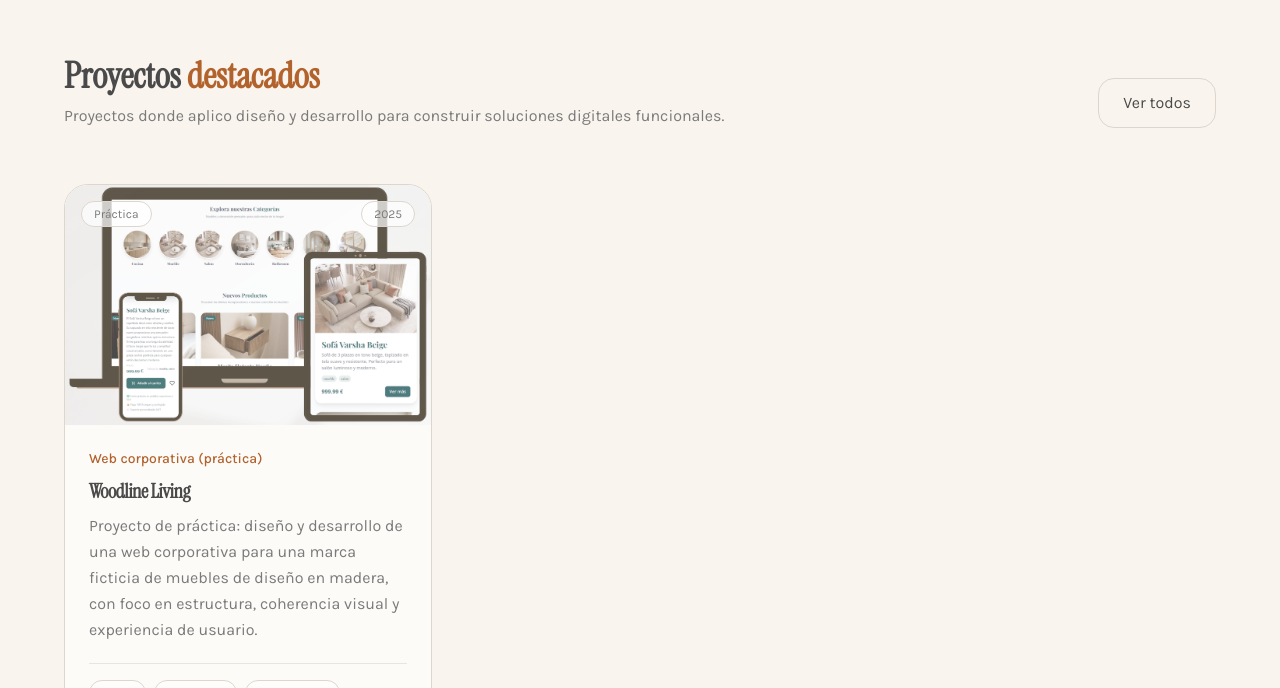
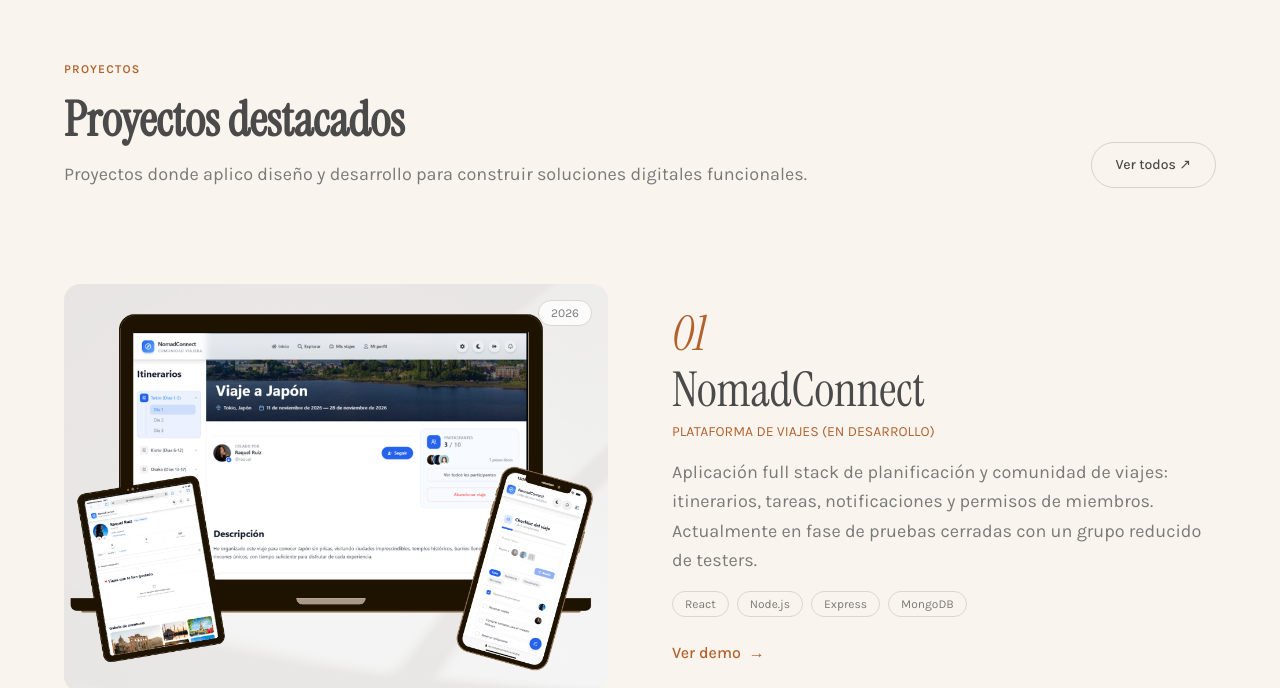
Before and after one commit to raquelruz/raquelruz-design, a React (Vite) app: page / in a window 1280 px wide. Shown: the part 2948-3636 px from the top of the page. Built offline with nearby package versions, Linux system fonts and the light colour scheme.

Commit message:
feature/home: selected projects redesign

```diff
--- /dev/null
+++ b/src/components/ProjectCard.jsx
@@ -0,0 +1,77 @@
+export const ProjectCard = ({
+	title,
+	subtitle,
+	year,
+	type,
+	description,
+	techStack = [],
+	externalLink,
+	slug,
+	assets,
+	index = 0,
+}) => {
+	const href = externalLink ?? `/projects/${slug}`;
+	const isExternal = Boolean(externalLink);
+	const isReversed = index % 2 === 1;
+
+	return (
+		<a
+			href={href}
+			target={isExternal ? "_blank" : undefined}
+			rel={isExternal ? "noreferrer" : undefined}
+			className="group grid grid-cols-1 items-center gap-8 md:grid-cols-2 md:gap-16"
+		>
+			<div
+				className={`relative aspect-4/3 w-full overflow-hidden rounded-2xl bg-background-soft ${
+					isReversed ? "md:order-2" : ""
+				}`}
+			>
+				{assets?.coverImage && (
+					<img
+						src={assets.coverImage}
+						alt={`${title} cover`}
+						className="h-full w-full object-cover transition duration-700 group-hover:scale-105"
+						loading="lazy"
+					/>
+				)}
+
+				{type === "practice" && (
+					<span className="absolute top-4 left-4 rounded-full border border-border bg-background/80 px-3 py-1 text-xs text-text-muted">
+						Práctica
+					</span>
+				)}
+
+				<span className="absolute top-4 right-4 rounded-full border border-border bg-background/80 px-3 py-1 text-xs text-text-muted">
+					{year}
+				</span>
+			</div>
+
+			<div>
+				<span className="font-title text-5xl italic text-secondary">
+					{String(index + 1).padStart(2, "0")}
+				</span>
+				<p className="font-title text-text mt-2 text-2xl md:text-5xl">{title}</p>
+				<p className="mt-2 text-sm text-secondary">{subtitle.toUpperCase()}</p>
+				<p className="mt-4 max-w-full text-text-muted leading-relaxed text-lg">{description}</p>
+
+				{techStack.length > 0 && (
+					<div className="mt-4 flex flex-wrap gap-2">
+						{techStack.map((tech) => (
+							<span
+								key={tech}
+								className="rounded-full border border-border px-3 py-1 text-xs text-text-muted"
+							>
+								{tech}
+							</span>
+						))}
+					</div>
+				)}
+
+				<div className="mt-6 inline-flex items-center gap-2 font-medium text-secondary">
+					<span>{isExternal ? "Ver demo" : "Ver proyecto"}</span>
+					<span className="transition-transform group-hover:translate-x-1">→</span>
+				</div>
+			</div>
+		</a>
+	);
+};
--- a/src/components/ServiceCard.jsx
+++ b/src/components/ServiceCard.jsx
@@ -14,9 +14,7 @@ export const ServiceCard = ({ title, image, description, items = [], cta, index
 		>
 			<div className="flex items-center justify-between">
 				<h3 className="text-2xl font-medium text-text">{title}</h3>
-				<span className="font-title text-sm italic text-secondary">
-					{String(index + 1).padStart(2, "0")}
-				</span>
+				<span className="font-title text-sm italic text-secondary">{String(index + 1).padStart(2, "0")}</span>
 			</div>
 
 			<div className="relative aspect-4/3 w-full overflow-hidden rounded-xl bg-background-soft flex items-center justify-center">
@@ -24,7 +22,7 @@ export const ServiceCard = ({ title, image, description, items = [], cta, index
 				<img
 					src={image}
 					alt={title}
-					className="relative z-10 max-w-[70%] max-h-[70%] object-contain transition duration-500 group-hover:scale-110"
+					className="relative z-10 object-contain transition duration-500 group-hover:scale-110"
 				/>
 			</div>
 
--- a/src/sections/SelectedWorkSection.jsx
+++ b/src/sections/SelectedWorkSection.jsx
@@ -1,115 +1,41 @@
 import { PROJECTS } from "../utils/projectsData";
+import { ProjectCard } from "../components/ProjectCard";
 
 export const SelectedWorkSection = () => {
 	const projects = PROJECTS;
 
 	return (
-		<section className="py-16 md:py-24 px-4 font-landing text-text">
+		<section className="py-16 px-4 font-landing text-text md:py-24">
 			<div className="max-w-6xl mx-auto">
-				<div className="flex flex-col md:flex-row md:items-end md:justify-between mb-10 md:mb-14 gap-6">
+				<div className="flex flex-col gap-6 md:flex-row md:items-end md:justify-between mb-16 md:mb-24">
 					<div>
-						<h2 className="text-3xl md:text-4xl font-semibold">
-							Proyectos <span className="text-secondary">destacados</span>
-						</h2>
-						<p className="mt-2 text-text-muted">
-							Proyectos donde aplico diseño y desarrollo para construir soluciones digitales funcionales.
+						<span className="inline-block text-xs font-semibold uppercase tracking-widest text-secondary">
+							Proyectos
+						</span>
+						<h2 className="font-title text-text mt-4 text-3xl md:text-5xl">Proyectos destacados</h2>
+						<p className="mt-4 max-w-full text-text-muted text-lg">
+							Proyectos donde aplico diseño y desarrollo para construir soluciones
+							digitales funcionales.
 						</p>
 					</div>
 
 					<a
 						href="/projects"
-						className="inline-flex items-center justify-center rounded-2xl px-6 py-3 border border-border hover:bg-background/50 transition"
+						className="inline-flex w-fit items-center gap-2 rounded-full border border-text/20 px-6 py-3 text-sm font-medium text-text transition-colors hover:border-text/40"
 					>
-						Ver todos
+						Ver todos ↗
 					</a>
 				</div>
 
-				<div className="grid grid-cols-1 md:grid-cols-2 xl:grid-cols-3 gap-6">
-					{projects.map((project) => {
-						const href = project.externalLink ?? `/projects/${project.slug}`;
-						const isExternal = Boolean(project.externalLink);
-
-						return (
-							<a
-								key={project.id}
-								href={href}
-								target={isExternal ? "_blank" : undefined}
-								rel={isExternal ? "noreferrer" : undefined}
-								className="
-									group relative overflow-hidden
-									rounded-3xl border border-border
-									bg-background/60 backdrop-blur
-									transition
-									hover:border-secondary/60
-									hover:-translate-y-1
-									hover:shadow-[0_20px_60px_-30px_rgba(0,0,0,0.6)]
-								"
-							>
-								{/* Cover */}
-								<div className="relative h-60 w-full overflow-hidden bg-linear-to-br from-background via-white/20 to-background">
-									{project.assets?.coverImage && (
-										<img
-											src={project.assets.coverImage}
-											alt={`${project.title} cover`}
-											className="
-												h-full w-full object-cover
-												opacity-95
-												transition duration-700
-												group-hover:scale-105
-											"
-											loading="lazy"
-										/>
-									)}
-
-									<div className="absolute inset-0 bg-background/25" />
-									<div className="pointer-events-none absolute -top-24 -right-24 h-56 w-56 rounded-full bg-secondary/10 blur-3xl opacity-0 group-hover:opacity-100 transition" />
-
-									{project.type === "practice" && (
-										<span className="absolute top-4 left-4 text-xs px-3 py-1 rounded-full border border-border bg-background/70 text-text-muted">
-											Práctica
-										</span>
-									)}
-
-									<span className="absolute top-4 right-4 text-xs px-3 py-1 rounded-full border border-border bg-background/70 text-text-muted">
-										{project.year}
-									</span>
-								</div>
-
-								<div className="p-6 flex flex-col justify-between">
-									<div>
-										<p className="text-sm text-secondary font-medium">{project.subtitle}</p>
-
-										<h3 className="mt-2 text-xl font-semibold tracking-tight">{project.title}</h3>
-
-										<p className="mt-2 text-text-muted leading-relaxed">{project.description}</p>
-
-										<div className="mt-5 h-px w-full bg-border/60" />
-
-										<div className="mt-4 flex flex-wrap gap-2">
-											{project.techStack?.map((tech) => (
-												<span
-													key={tech}
-													className=" text-xs px-3 py-1 rounded-full border border-border bg-background/40 text-text-muted">
-													{tech}
-												</span>
-											))}
-										</div>
-									</div>
-
-									{/* CTA */}
-									<div className="mt-6 inline-flex items-center gap-2 text-secondary font-medium">
-										<span className="opacity-90">{isExternal ? "Ver demo" : "Ver proyecto"}</span>
-										<span className="opacity-0 group-hover:opacity-100 group-hover:translate-x-1 transition">
-											→
-										</span>
-									</div>
-								</div>
-							</a>
-						);
-					})}
+				<div className="flex flex-col gap-16 md:gap-24">
+					{projects.map((project, index) => (
+						<ProjectCard key={project.id} {...project} index={index} />
+					))}
 				</div>
 
-				{projects.length === 0 && <p className="text-text-muted text-sm mt-6">Proyectos en preparación.</p>}
+				{projects.length === 0 && (
+					<p className="mt-6 text-sm text-text-muted">Proyectos en preparación.</p>
+				)}
 			</div>
 		</section>
 	);
--- a/src/utils/projectsData.js
+++ b/src/utils/projectsData.js
@@ -1,6 +1,46 @@
 import woodlineCover from "../assets/images/projects/woodline/woodline-responsive.png";
+import nomadConnectCover from "../assets/images/projects/nomadconnect/nomadconnect-preview.png";
 
 export const PROJECTS = [
+	{
+		id: "nomadconnect",
+		title: "NomadConnect",
+		subtitle: "Plataforma de viajes (en desarrollo)",
+		year: 2026,
+		type: "development",
+
+		description:
+			"Aplicación full stack de planificación y comunidad de viajes: itinerarios, tareas, notificaciones y permisos de miembros. Actualmente en fase de pruebas cerradas con un grupo reducido de testers.",
+
+		objective:
+			"Construir en solitario un producto completo (frontend + backend + auth) aplicando buenas prácticas de arquitectura y seguridad.",
+
+		services: ["UI / UX Design", "Desarrollo Web"],
+
+		techStack: ["React", "Node.js", "Express", "MongoDB"],
+
+		keyFeatures: [
+			"Planificador de itinerarios y actividades",
+			"Sistema de notificaciones y likes",
+			"Permisos por miembro de viaje",
+			"Autenticación con JWT",
+		],
+
+		role: "Diseño y desarrollo full stack",
+
+		result: "En pruebas cerradas — v0.1.0 publicada con sistema de bloqueo de usuarios y permisos de viaje.",
+
+
+		externalLink: "https://mynomadconnect.vercel.app/",
+
+		slug: "nomadconnect",
+
+		assets: {
+			coverImage: nomadConnectCover,
+			thumbnail: "/images/projects/nomadconnect/nomadconnect-preview.png",
+		},
+	},
+
 	{
 		id: "woodline-living",
 		title: "Woodline Living",
@@ -36,4 +76,29 @@ export const PROJECTS = [
 			thumbnail: "/images/projects/woodline/thumbnail.png",
 		},
 	},
-]
+
+	{
+		id: "rotuwear",
+		title: "Rotuwear",
+		subtitle: "Diseño digital y contenido de marca",
+		year: 2021,
+
+		description:
+			"Web y redes sociales de Rotuwear creada desde cero: diseño, arquitectura y desarrollo completos en WordPress, incluyendo el sistema de pago con Stripe. Estrategia completa en redes sociales. Imágenes de branding personalizadas.",
+
+		services: ["Branding Digital", "UI / UX Design"],
+
+		techStack: ["WordPress", "Canva", "CorelDraw", "Stripe"],
+
+		role: "Designer & Digital Creator",
+
+		result: "Web funcional y publicada, sigue en uso a día de hoy.",
+
+		slug: "rotuwear",
+
+		assets: {
+			coverImage: "/images/projects/rotuwear/cover.png",
+			thumbnail: "/images/projects/rotuwear/thumbnail.png",
+		},
+	},
+];
--- a/src/utils/servicesData.js
+++ b/src/utils/servicesData.js
@@ -1,3 +1,6 @@
+import webDevelopmentCover from "../assets/images/services/web-development.png";
+
+
 export const SERVICES = [
 	{
 		title: "UI / UX Design",
@@ -12,7 +15,7 @@ export const SERVICES = [
 	},
 	{
 		title: "Desarrollo Web",
-		image: "/images/services/woodline-responsive.png",
+		image: webDevelopmentCover,
 		description:
 			"Desarrollo web a medida, con código limpio y escalable, alineado con el diseño y los objetivos del proyecto.",
 		items: [
```
Also changed, not shown: src/assets/images/projects/nomadconnect/nomadconnect-preview.png (added), src/assets/images/services/web-development.png (added).
